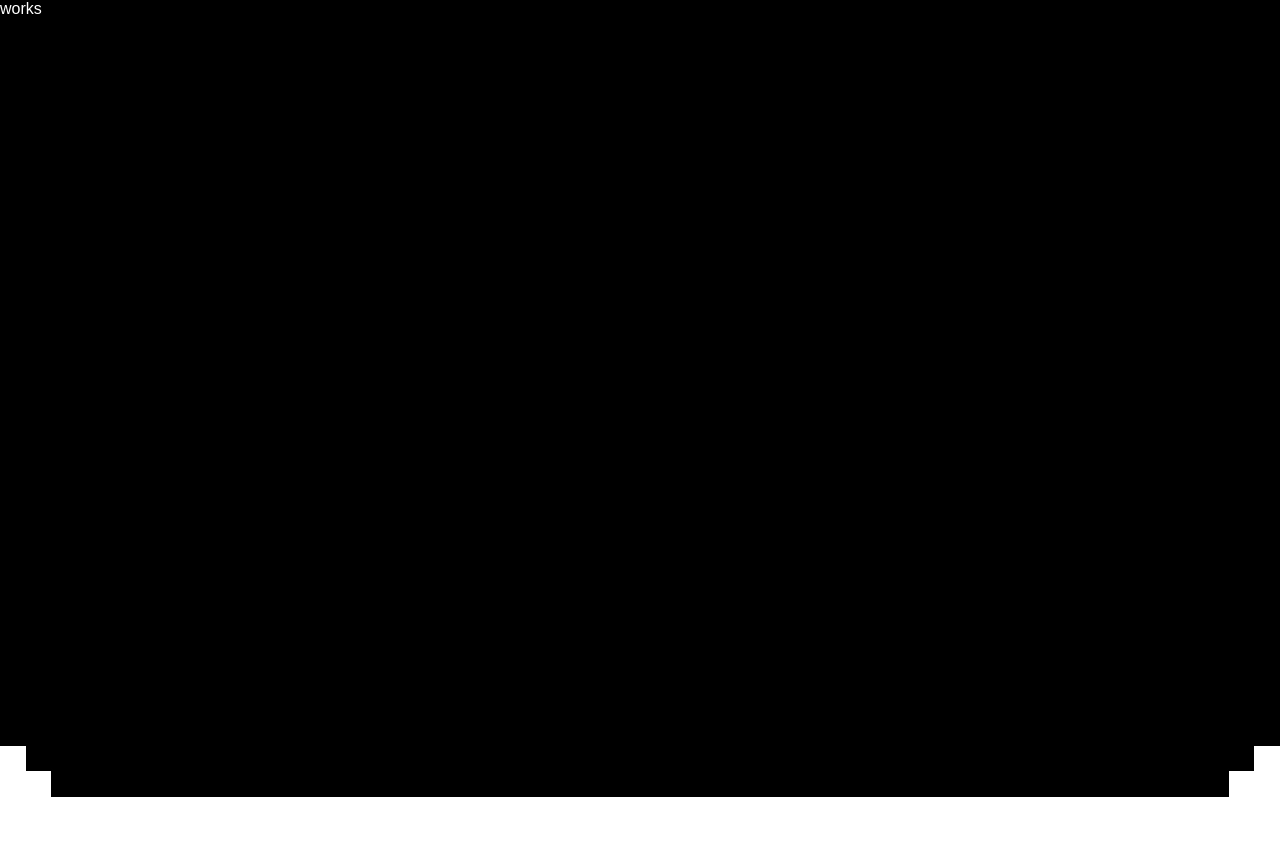
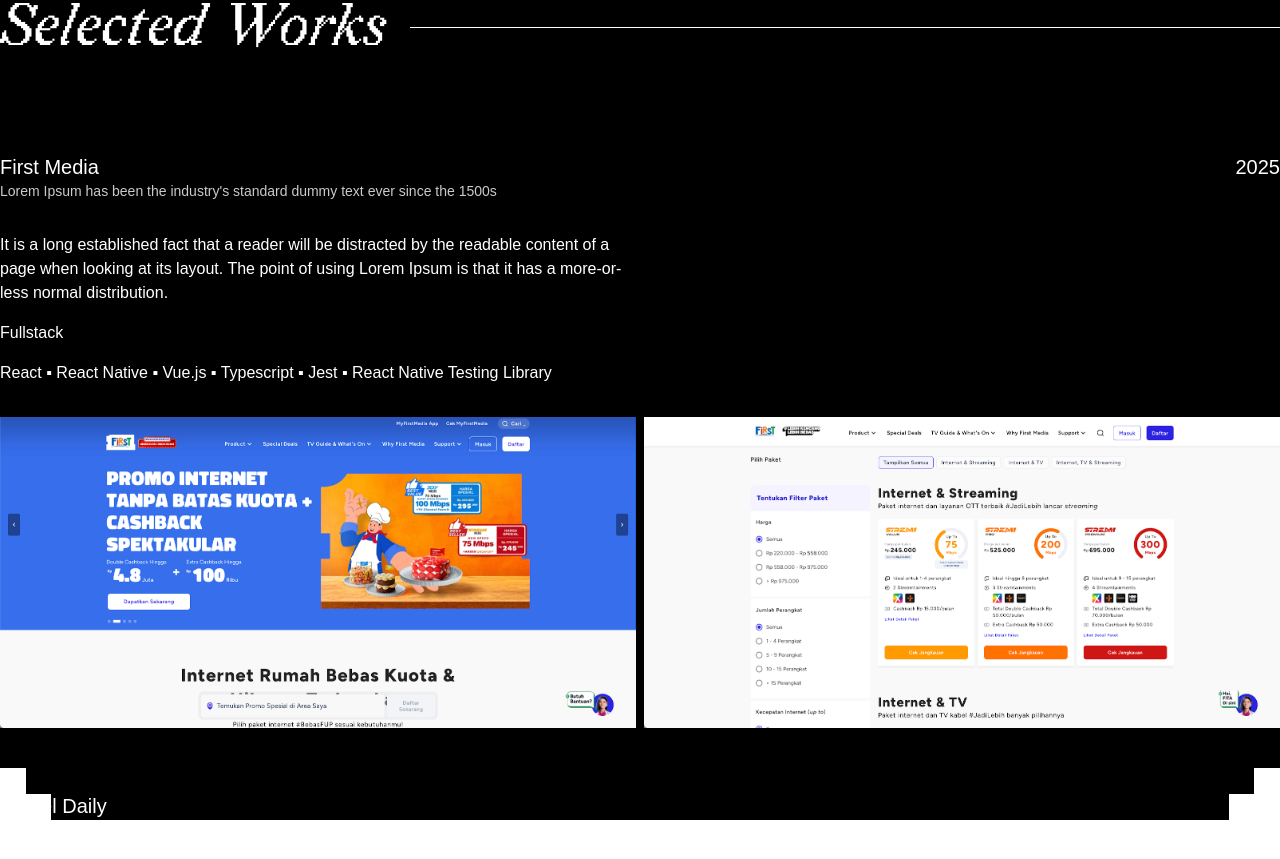
Before and after one commit to irxd/portfolio, a Next.js app: page / in a window 1280 px wide. Shown: the part 943-1802 px from the top of the page. Built offline with nearby package versions, Linux system fonts and the light colour scheme.

Commit message:
feat: add work section

```diff
--- a/app/components/Footer.tsx
+++ b/app/components/Footer.tsx
@@ -26,8 +26,6 @@
             <div className="flex-grow ml-6 h-[1px] bg-black" />
           </div>
           <div className="container mx-auto flex items-center mt-6 text-lg text-black">
-            <p className="">©2025</p>
-            <div className="flex-grow mx-6 h-[1px] bg-black" />
             <div className='flex flex-row space-x-6'>
               <a href="#mail">
                 Mail
@@ -39,6 +37,8 @@
                 LinkedIn
               </a>
             </div>
+            <div className="flex-grow mx-6 h-[1px] bg-black" />
+            <p className="">©2025</p>
           </div>
         </div>
       </div>
--- a/app/components/Header.tsx
+++ b/app/components/Header.tsx
@@ -2,7 +2,7 @@
   return (
     <>
       <div className="h-16"></div>
-      <div className="py-6 sticky top-0 z-10 mix-blend-difference transition-all duration-200">
+      <div className="py-6 sticky top-0 z-10 mix-blend-difference">
         <div className="container mx-auto flex items-center text-lg tracking-tight text-white">
           <h1 className="font-normal">Muhammad Irsyad</h1>
           <div className="flex-grow mx-6 h-[1px] bg-white"></div>
--- a/app/components/Works.tsx
+++ b/app/components/Works.tsx
@@ -1,7 +1,94 @@
+"use client";
+
+import localFont from "next/font/local";
+import Image from "next/image";
+import { useState } from "react";
+import { twMerge } from "tailwind-merge";
+
+const redaction35Italic = localFont({
+  src: '../fonts/Redaction_35-Italic.woff2',
+});
+
 export default function Works() {
+  const [hovered, setHovered] = useState<number | null>(null);
+  // const [selected, setSelected] = useState<number | null>(null);
+
   return (
     <div className="min-h-screen bg-black text-white relative">
-      <div className="container mx-auto">works</div>
+      <div className="container mx-auto">
+        <div className="flex items-center">
+          <h1 className={
+            twMerge(
+              "text-6xl",
+              redaction35Italic.className
+            )}
+          >
+            Selected Works
+          </h1>
+          <div className="flex-grow ml-6 h-[1px] bg-white" />
+        </div>
+        <div className="space-y-12">
+          <div>
+            <div
+              className="flex items-center mt-24 text-xl"
+              onMouseEnter={() => setHovered(1)}
+              onMouseLeave={() => setHovered(null)}
+            // onClick={() => setSelected(1)}
+            >
+              <div>First Media</div>
+              <div className={twMerge(
+                "flex-grow mx-6 h-[1px]",
+                hovered === 1 ? "bg-white" : "bg-black")} />
+              <div>2025</div>
+            </div>
+            <div className="space-y-4">
+              <div className="text-sm text-[#cacaca]">
+                Lorem Ipsum has been the industry's standard dummy text ever since the 1500s
+              </div>
+              <div className="space-y-4 mt-8 mb-8">
+                <div className="max-w-1/2">
+                  It is a long established fact that a reader will be distracted by the readable content of a page when looking at its layout. The point of using Lorem Ipsum is that it has a more-or-less normal distribution.
+                </div>
+                <div>Fullstack</div>
+                <div>React ▪ React Native ▪ Vue.js ▪ Typescript ▪ Jest ▪ React Native Testing Library</div>
+              </div>
+              <div className="flex flex-row space-x-2">
+                <div className="w-1/2">
+                  <Image
+                    width={600}
+                    height={300}
+                    src="/images/fm-1.png"
+                    alt="First Media Project"
+                    className="w-full h-auto"
+                  />
+                </div>
+                <div className="w-1/2">
+                  <Image
+                    width={600}
+                    height={400}
+                    src="/images/fm-2.png"
+                    alt="First Media Project 2"
+                    className="w-full h-auto"
+                  />
+                </div>
+              </div>
+            </div>
+          </div>
+
+          <div
+            className="flex items-center mt-16 text-xl"
+            onMouseEnter={() => setHovered(2)}
+            onMouseLeave={() => setHovered(null)}
+          // onClick={() => setSelected(2)}
+          >
+            <div>Parcel Daily</div>
+            <div className={twMerge(
+              "flex-grow mx-6 h-[1px]",
+              hovered === 2 ? "bg-white" : "bg-black")} />
+            <div>2024</div>
+          </div>
+        </div>
+      </div>
       <div className="h-[2vw] w-[2vw] bg-white absolute bottom-0" />
       <div className="h-[2vw] w-[2vw] bg-white absolute bottom-0 left-[2vw]" />
       <div className="h-[2vw] w-[2vw] bg-white absolute bottom-[2vw]" />
```
Also changed, not shown: public/images/fm-1.png (added), public/images/fm-2.png (added).
